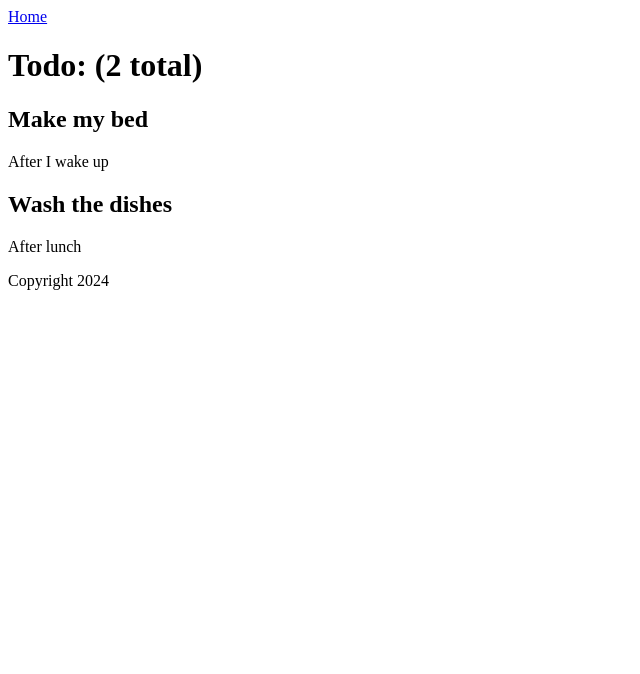
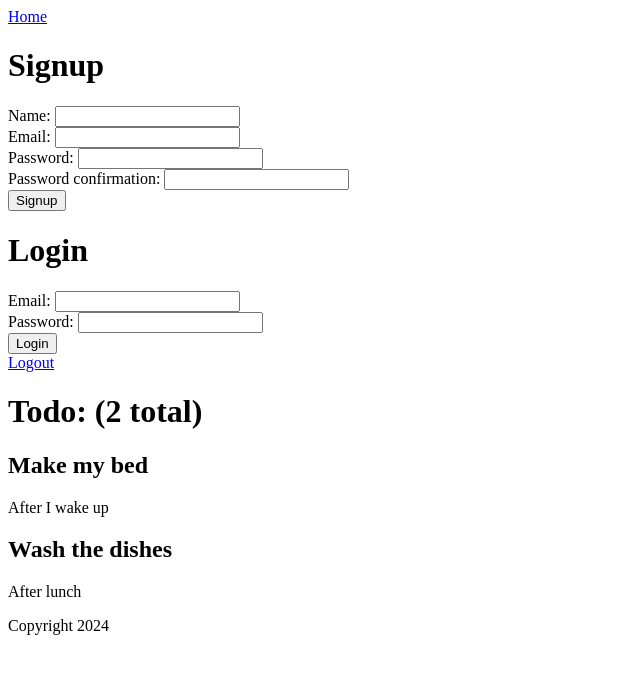
Before and after one commit to collinplank/todo-app-frontend, a React (Vite) app: page / in a window 1280 px wide. Shown: the top 674 px of the page, without its empty margins (0-640 px from the left). Built offline with nearby package versions, Linux system fonts and the light colour scheme.

Commit message:
added signup, login, logout components

```diff
--- a/src/App.jsx
+++ b/src/App.jsx
@@ -2,6 +2,9 @@ import axios from "axios";
 import { Header } from "./Header";
 import { TodoPage } from "./TodoPage";
 import { Footer } from "./Footer";
+import { SignupPage } from "./SignupPage";
+import { LoginPage } from "./LoginPage";
+import { LogoutLink } from "./LogoutLink";
 
 axios.defaults.baseURL = "http://localhost:3000";
 axios.defaults.withCredentials = true;
@@ -10,6 +13,9 @@ function App() {
   return (
     <div>
       <Header />
+      <SignupPage />
+      <LoginPage />
+      <LogoutLink />
       <TodoPage />
       <Footer />
     </div>
--- /dev/null
+++ b/src/LoginPage.jsx
@@ -0,0 +1,44 @@
+import axios from "axios";
+import { useState } from "react";
+
+export function LoginPage() {
+  const [errors, setErrors] = useState([]);
+
+  const handleSubmit = (event) => {
+    event.preventDefault();
+    setErrors([]);
+    const params = new FormData(event.target);
+    axios
+      .post("/sessions.json", params)
+      .then((response) => {
+        console.log(response.data);
+        localStorage.setItem("email", response.data.email);
+        event.target.reset();
+        window.location.href = "/"; // Change this to hide a modal, redirect to a specific page, etc.
+      })
+      .catch((error) => {
+        console.log(error.response);
+        setErrors(["Invalid email or password"]);
+      });
+  };
+
+  return (
+    <div id="login">
+      <h1>Login</h1>
+      <ul>
+        {errors.map((error) => (
+          <li key={error}>{error}</li>
+        ))}
+      </ul>
+      <form onSubmit={handleSubmit}>
+        <div>
+          Email: <input name="email" type="email" />
+        </div>
+        <div>
+          Password: <input name="password" type="password" />
+        </div>
+        <button type="submit">Login</button>
+      </form>
+    </div>
+  );
+}
--- /dev/null
+++ b/src/LogoutLink.jsx
@@ -0,0 +1,18 @@
+import axios from "axios";
+
+export function LogoutLink() {
+  const handleClick = (event) => {
+    event.preventDefault();
+    axios.delete("/sessions.json").then((response) => {
+      console.log(response);
+      localStorage.removeItem("email");
+      window.location.href = "/";
+    });
+  };
+
+  return (
+    <a href="#" onClick={handleClick}>
+      Logout
+    </a>
+  );
+}
--- /dev/null
+++ b/src/SignupPage.jsx
@@ -0,0 +1,50 @@
+import axios from "axios";
+import { useState } from "react";
+
+export function SignupPage() {
+  const [errors, setErrors] = useState([]);
+
+  const handleSubmit = (event) => {
+    event.preventDefault();
+    setErrors([]);
+    const params = new FormData(event.target);
+    axios
+      .post("/users.json", params)
+      .then((response) => {
+        console.log(response.data);
+        event.target.reset();
+        window.location.href = "/"; // Change this to hide a modal, redirect to a specific page, etc.
+      })
+      .catch((error) => {
+        console.log(error.response.data.errors);
+        setErrors(error.response.data.errors);
+      });
+  };
+
+  return (
+    <div id="signup">
+      <h1>Signup</h1>
+      <ul>
+        {errors.map((error) => (
+          <li key={error}>{error}</li>
+        ))}
+      </ul>
+      <form onSubmit={handleSubmit}>
+        <div>
+          Name: <input name="name" type="text" />
+        </div>
+        <div>
+          Email: <input name="email" type="email" />
+        </div>
+        <div>
+          Password: <input name="password" type="password" />
+        </div>
+        <div>
+          Password confirmation:{" "}
+          <input name="password_confirmation" type="password" />
+        </div>
+        <button type="submit">Signup</button>
+      </form>
+    </div>
+  );
+}
```
